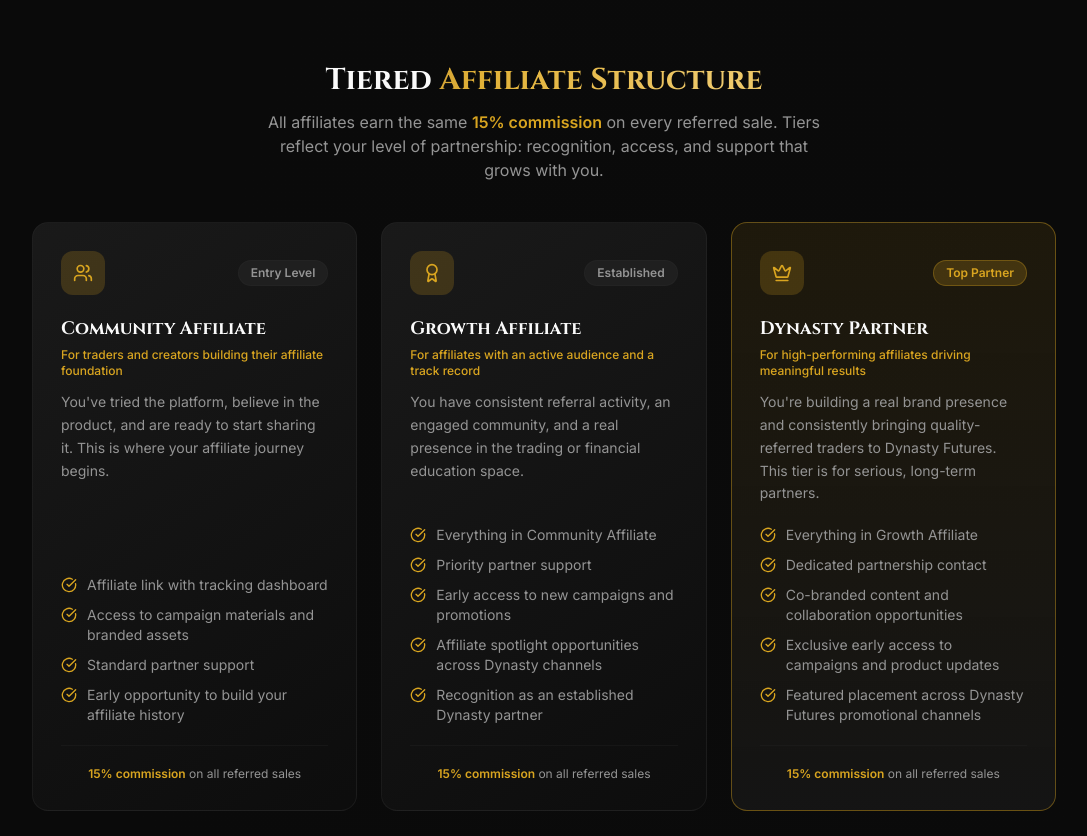
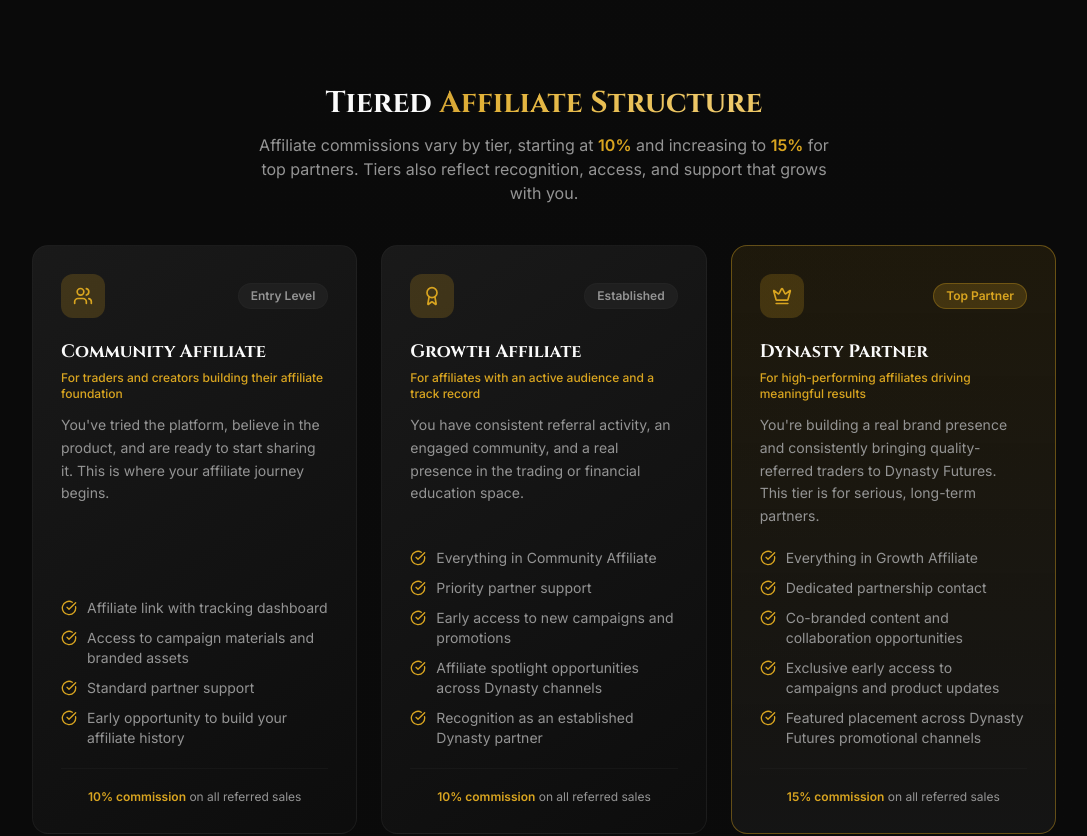
Before and after one commit to Dynasty-Futures/DF-Frontend, a React (Vite) app: page /affiliates in a window 1280 px wide. Shown: the part 2480-3316 px from the top of the page, without its empty margins (96-1183 px from the left). Built offline with nearby package versions, Linux system fonts and the light colour scheme; the HTML template or start-up script is replaced by a standard one.

Commit message:
Update affiliate commission structure to tiered rates (10% / 15%)
Community and Growth affiliates now show 10% commission; Dynasty Partner remains at 15%. Updated tier cards, section header, FAQ answers, benefits card, and SEO metadata consistently.

```diff
--- a/src/pages/Affiliates.tsx
+++ b/src/pages/Affiliates.tsx
@@ -49,9 +49,9 @@
 const affiliateBenefits = [
   {
     icon: DollarSign,
-    title: "15% Commission on Every Referred Sale",
+    title: "Up to 15% Commission on Every Referred Sale",
     description:
-      "Earn on every evaluation, activation, or plan purchase your audience makes through your affiliate link. Straightforward, consistent, and transparent.",
+      "Earn on every evaluation, activation, or plan purchase your audience makes through your affiliate link. Community and Growth affiliates earn 10%; Dynasty Partners earn 15%. Straightforward, consistent, and transparent.",
   },
   {
     icon: Shield,
@@ -87,6 +87,7 @@
       "Early opportunity to build your affiliate history",
     ],
     badge: "Entry Level",
+    commission: "10%",
   },
   {
     icon: Award,
@@ -102,6 +103,7 @@
       "Recognition as an established Dynasty partner",
     ],
     badge: "Established",
+    commission: "10%",
   },
   {
     icon: Crown,
@@ -118,6 +120,7 @@
     ],
     badge: "Top Partner",
     featured: true,
+    commission: "15%",
   },
 ];
 
@@ -157,12 +160,12 @@
   {
     question: "How much commission do affiliates earn?",
     answer:
-      "All Dynasty Futures affiliates earn a 15% commission on every referred sale, regardless of tier. This includes evaluations, activations, and plan purchases made through your affiliate link.",
+      "Commission rates vary by tier. Community and Growth affiliates earn 10% on every referred sale. Dynasty Partners earn 15%. This includes evaluations, activations, and plan purchases made through your affiliate link.",
   },
   {
     question: "Do all affiliate tiers earn the same commission?",
     answer:
-      "Yes. Every affiliate tier earns the same 15% commission rate. The tier system is based on recognition, access, support level, and partnership opportunities, not commission percentage. We believe in a consistent, transparent rate for all partners.",
+      "No. Community and Growth affiliates earn 10% commission, while Dynasty Partners earn 15%. The tier system reflects both commission rate and level of recognition, access, and support. As your affiliate presence grows, so does your partnership with Dynasty Futures.",
   },
   {
     question: "What is the Founding Affiliate perk?",
@@ -192,7 +195,7 @@
       <PageMeta
         title="Affiliate Program"
         rawTitle="Dynasty Futures Affiliate Program"
-        description="Join the Dynasty Futures affiliate program. Earn 15% commission on every referred sale. Trade first, partner second. Built for traders, creators, and educators who believe in the platform."
+        description="Join the Dynasty Futures affiliate program. Earn up to 15% commission on every referred sale. Trade first, partner second. Built for traders, creators, and educators who believe in the platform."
         path="/affiliates"
       />
       <JsonLd
@@ -211,7 +214,7 @@
           "@type": "WebPage",
           name: "Dynasty Futures Affiliate Program",
           description:
-            "Join the Dynasty Futures affiliate program. Earn 15% commission on every referred sale. Trade first, partner second.",
+            "Join the Dynasty Futures affiliate program. Earn up to 15% commission on every referred sale. Trade first, partner second.",
           url: "https://www.dynastyfuturesdyn.com/affiliates",
           mainEntity: {
             "@id": "https://www.dynastyfuturesdyn.com/#organization",
@@ -386,13 +389,12 @@
                   </span>
                 </h2>
                 <p className="text-muted-foreground max-w-xl mx-auto mb-2">
-                  All affiliates earn the same{" "}
-                  <span className="text-primary font-semibold">
-                    15% commission
-                  </span>{" "}
-                  on every referred sale. Tiers reflect your level of
-                  partnership: recognition, access, and support that grows with
-                  you.
+                  Affiliate commissions vary by tier, starting at{" "}
+                  <span className="text-primary font-semibold">10%</span> and
+                  increasing to{" "}
+                  <span className="text-primary font-semibold">15%</span> for
+                  top partners. Tiers also reflect recognition, access, and
+                  support that grows with you.
                 </p>
               </div>
             </ScrollReveal>
@@ -442,7 +444,7 @@
                     <div className="mt-5 pt-5 border-t border-border/30">
                       <p className="text-xs text-center text-muted-foreground">
                         <span className="text-primary font-semibold">
-                          15% commission
+                          {tier.commission} commission
                         </span>{" "}
                         on all referred sales
                       </p>
```
